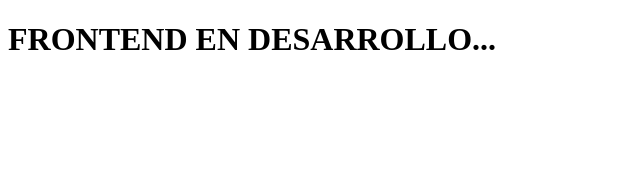
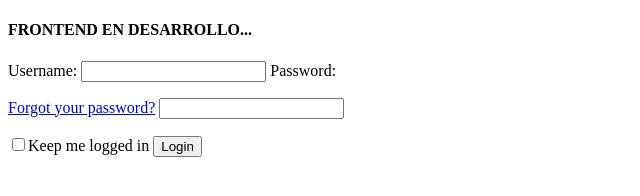
Before and after one commit to drodriguezsuarez/adsi_compra-venta, a website: page public/index.html in a window 1280 px wide. Shown: the whole page, without its empty margins (0-640 px from the left). Drawn offline with Linux system fonts and the light colour scheme.

Commit message:
add script start

```diff
--- a/package.json
+++ b/package.json
@@ -4,7 +4,9 @@
   "description": "sistema de compraventa",
   "main": "app.js",
   "scripts": {
-    "test": "echo \"Error: no test specified\" && exit 1"
+    // "test": "echo \"Error: no test specified\" && exit 1",
+    "start": "node index",
+    "dev": "nodemon index"
   },
   "type": "module",
   "author": "Daniel R.S",
--- a/public/index.html
+++ b/public/index.html
@@ -7,6 +7,22 @@
     <title>compra-venta</title>
 </head>
 <body>
-    <h1>FRONTEND EN DESARROLLO...</h1>
+    <h4>FRONTEND EN DESARROLLO...</h4>
+    <div id="container">
+        <form>
+            <!-- Username -->
+            <label for="name">Username:</label>
+            <input type="name">
+            <!-- Password -->
+            <label for="username">Password:</label>
+            <p><a href="#">Forgot your password?</a>
+            <input type="password">
+            <div id="lower">
+                <input type="checkbox"><label class="check" for="checkbox">Keep me logged in</label>
+                <!-- Submit Button -->
+                <input type="submit" value="Login">
+            </div>
+        </form>
+    </div>
 </body>
 </html>
```
